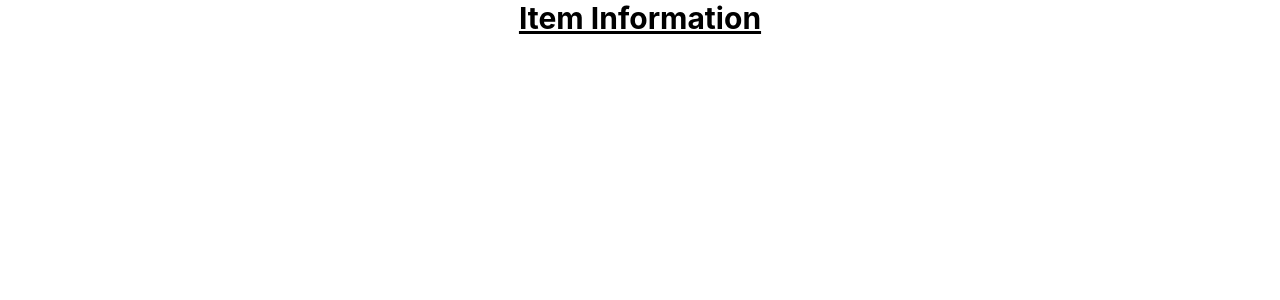
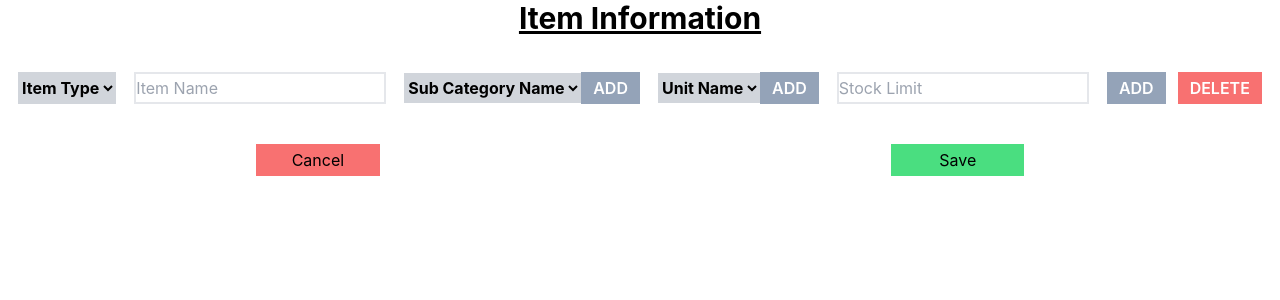
Before and after one commit to chamakkarmakar/item-info-client, a React (Create React App) app: page / in a window 1280 px wide. Shown: the top 300 px of the page. Built offline with nearby package versions, Linux system fonts and the light colour scheme.

Commit message:
make item information section

```diff
--- a/src/Components/Item_Info/ItemInfo.js
+++ b/src/Components/Item_Info/ItemInfo.js
@@ -1,12 +1,62 @@
-import React from 'react'
+import React, { useState } from 'react'
+import Modal from './Modal';
 
 const ItemInfo = () => {
+    const [isOpen, setIsOpen] = useState(false);
 
+    const handleSave = event => {
+        event.preventDefault();
+
+    }
     return (
         <div>
             <h1 className="text-3xl font-bold underline">Item Information</h1>
 
+            <form onSubmit={handleSave} className='mt-9'>
+                <div className='flex justify-evenly'>
+                    <select className='bg-gray-300 font-bold' name="item">
+                        <option value="itemType" selected disabled>Item Type</option>
+                        <option value="item1">item-1</option>
+                        <option value="item2">item-2</option>
+                        <option value="item3">item-3</option>
+                        <option value="item4">item-4</option>
+                    </select>
+                    <input type="text" className='border-2' name="itemName" placeholder='Item Name' />
+                    <div>
+                        <select className='bg-gray-300 py-1 font-bold' name="subCat">
+                            <option value="itemType" selected disabled>Sub Category Name</option>
+                            <option value="item1">item-1</option>
+                            <option value="item2">item-2</option>
+                            <option value="item3">item-3</option>
+                            <option value="item4">item-4</option>
+                        </select>
+                        <button className='text-white bg-slate-400 px-3 py-1 font-semibold' onClick={() => setIsOpen(true)}>ADD</button>
+                    </div>
+                    <div>
+                        <select className='bg-gray-300 py-1 font-bold' name="unit">
+                            <option value="itemType" selected disabled>Unit Name</option>
+                            <option value="item1">item-1</option>
+                            <option value="item2">item-2</option>
+                            <option value="item3">item-3</option>
+                            <option value="item4">item-4</option>
+                        </select>
+                        <button className='text-white bg-slate-400 px-3 py-1 font-semibold' onClick={() => setIsOpen(true)}>ADD</button>
+                    </div>
+                    <input type="text" className='border-2' name="itemName" placeholder='Stock Limit' />
+                    <div className='flex justify-between items-center'>
+                        <button className='text-white mr-3 bg-slate-400 px-3 py-1 font-semibold' onClick={() => setIsOpen(true)}>ADD</button>
+                        <button className='bg-red-400 px-3 py-1 text-white  font-semibold' onClick={() => setIsOpen(true)}>DELETE</button>
+                    </div>
+                </div>
 
+                <div className="flex justify-around items-center my-10">
+                    <input className='bg-red-400 text-center py-1 px-9' type="reset" value="Cancel" />
+                    <input className='bg-green-400 text-center py-1 px-12' type="submit" value="Save" />
+                </div>
+            </form>
+            {
+                isOpen ? <Modal setIsOpen={setIsOpen} /> : null
+            }
 
         </div>
     )
```
